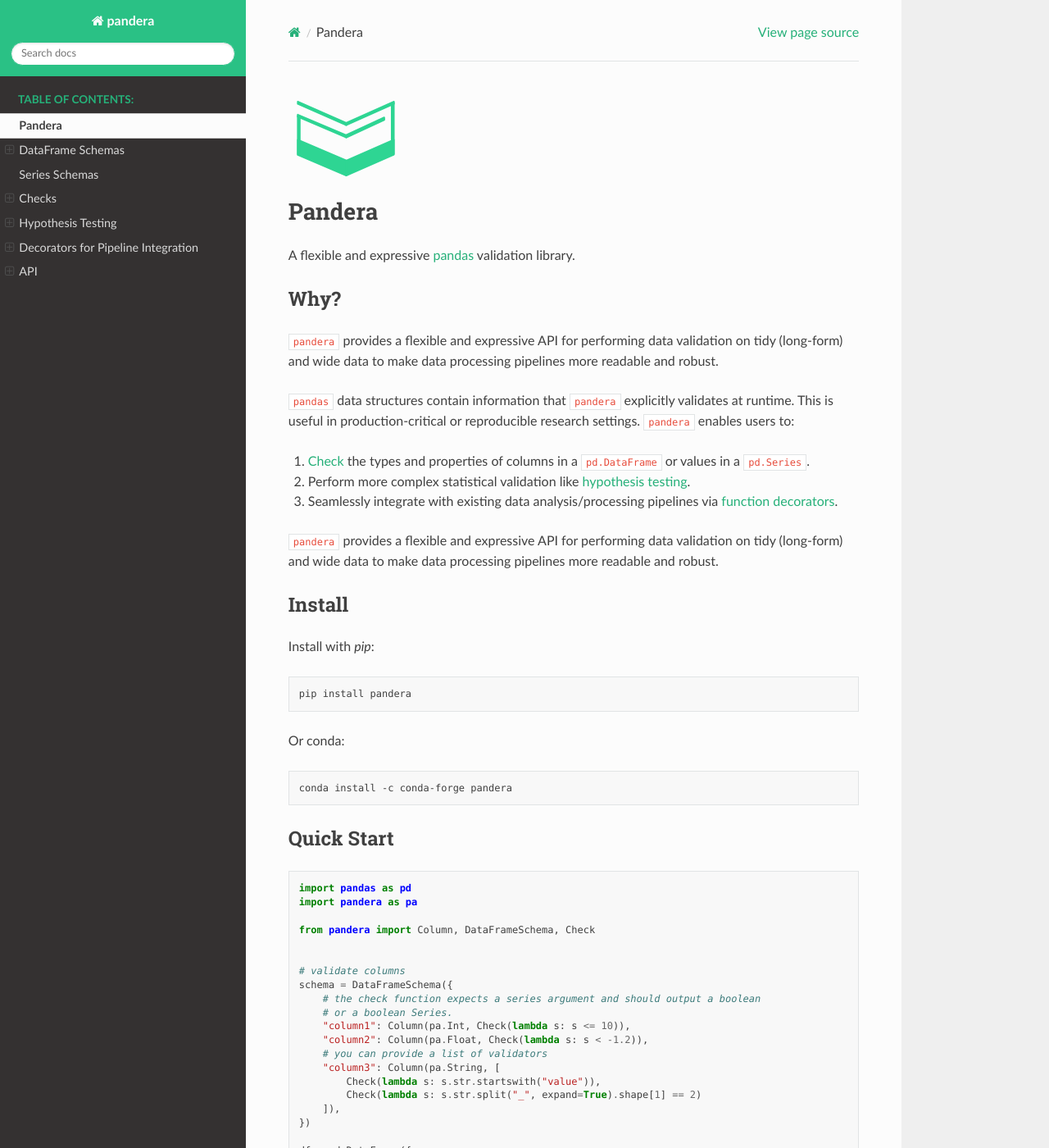
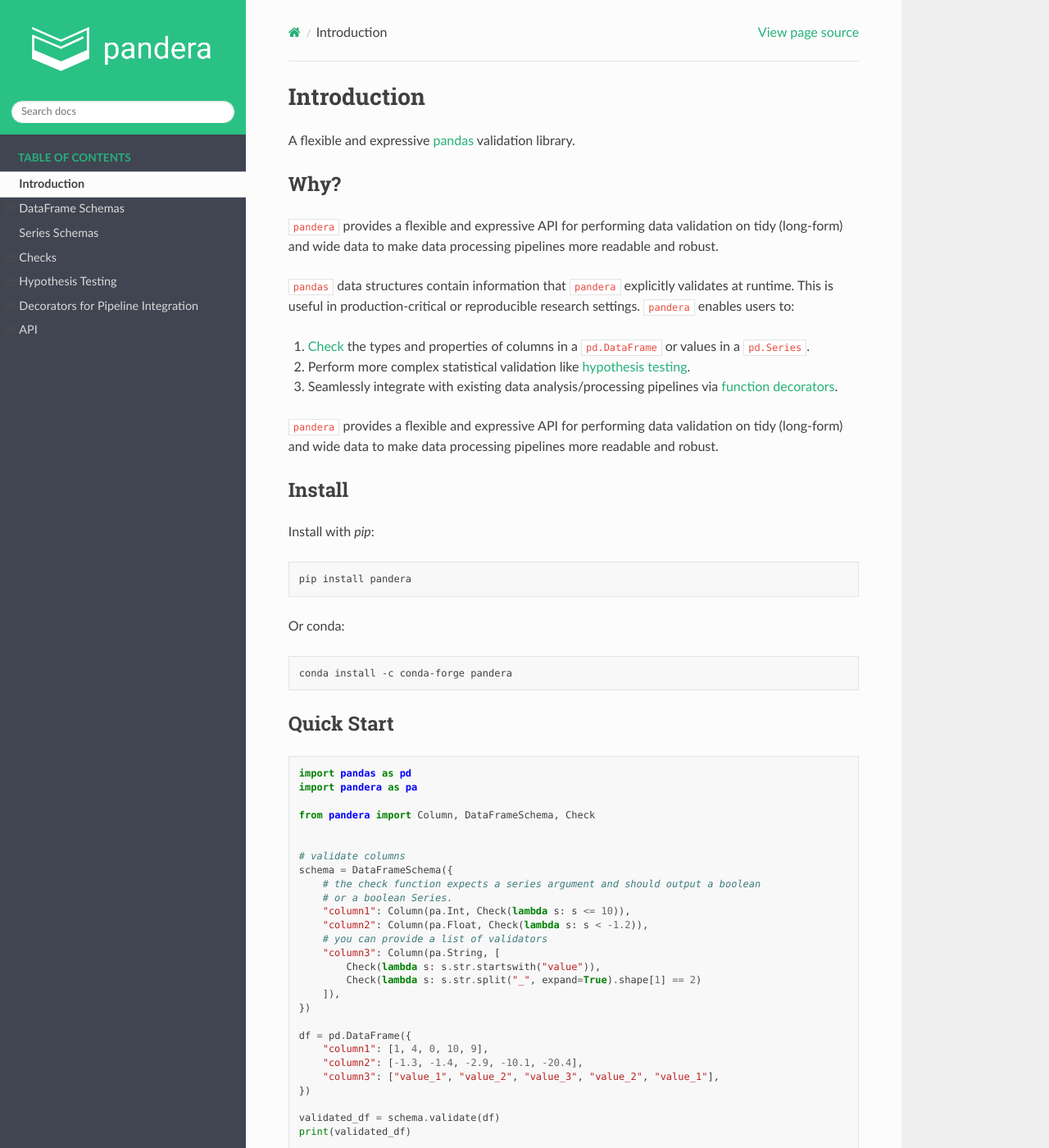
Before and after one commit to unionai-oss/pandera, a Sphinx documentation site: the page built from docs/source/index.rst, in a window 1280 px wide and 1400 px high. Shown: the whole window at 82% size. Built offline with Sphinx 7.4.7 and the Read the Docs theme 2.0.0, drawn with Linux system fonts in a browser that asks for light colours; some of the changed text lies outside the part shown.

Commit message:
add banner, update dev requirements

```diff
--- a/docs/source/_static/default.css
+++ b/docs/source/_static/default.css
@@ -2,12 +2,16 @@
   color: #26b079;
 }
 
-.toctree-l1 a:active {
-  background-color: #26b079 !important;
+.toctree-l1 a:active, .toctree-l1 a:hover {
+  background-color: #858585 !important;
 }
 
 .wy-nav-top {
   background-color: #2ac185;
+}
+
+.wy-nav-side {
+  background-color: #414552;
 }
 
 .wy-side-nav-search {
--- a/docs/source/conf.py
+++ b/docs/source/conf.py
@@ -74,9 +74,11 @@
 # Theme options are theme-specific and customize the look and feel of a theme
 # further.  For a list of options available for each theme, see the
 # documentation.
-#
+
+html_logo = "_static/pandera-banner-white.png"
 html_theme_options = {
     "collapse_navigation": False,
+    "logo_only": True,
 }
 
 # Add any paths that contain custom static files (such as style sheets) here,
--- a/docs/source/index.rst
+++ b/docs/source/index.rst
@@ -1,10 +1,7 @@
 .. pandera documentation master file
 
-.. image:: _static/pandera-logo.svg
-  :width: 140px
-
-Pandera
-=======
+Introduction
+============
 
 A flexible and expressive `pandas <http://pandas.pydata.org>`_ validation library.
 
@@ -193,7 +190,8 @@
 
 .. toctree::
    :maxdepth: 6
-   :caption: Table of Contents:
+   :caption: Table of Contents
+   :hidden:
 
    self
    dataframe_schemas
--- a/requirements-dev.txt
+++ b/requirements-dev.txt
@@ -16,4 +16,3 @@
 scipy
 wrapt
 sphinx_autodoc_typehints
-sphinx-press-theme
```
Also changed, not shown: docs/source/_static/pandera-banner-white.png (added), docs/source/_static/pandera-banner.png, docs/source/_static/pandera-banner.svg (deleted), 1 other file.
